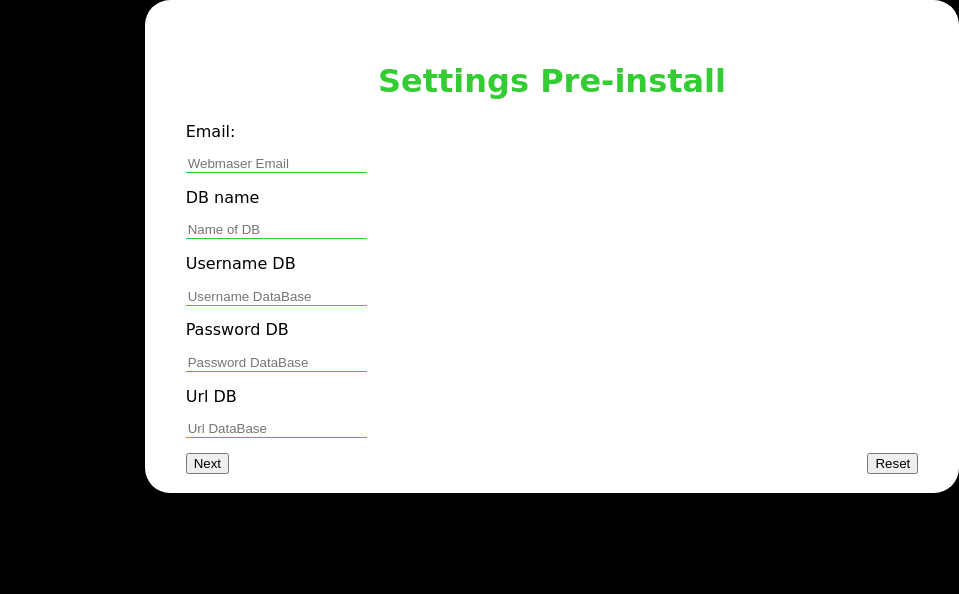
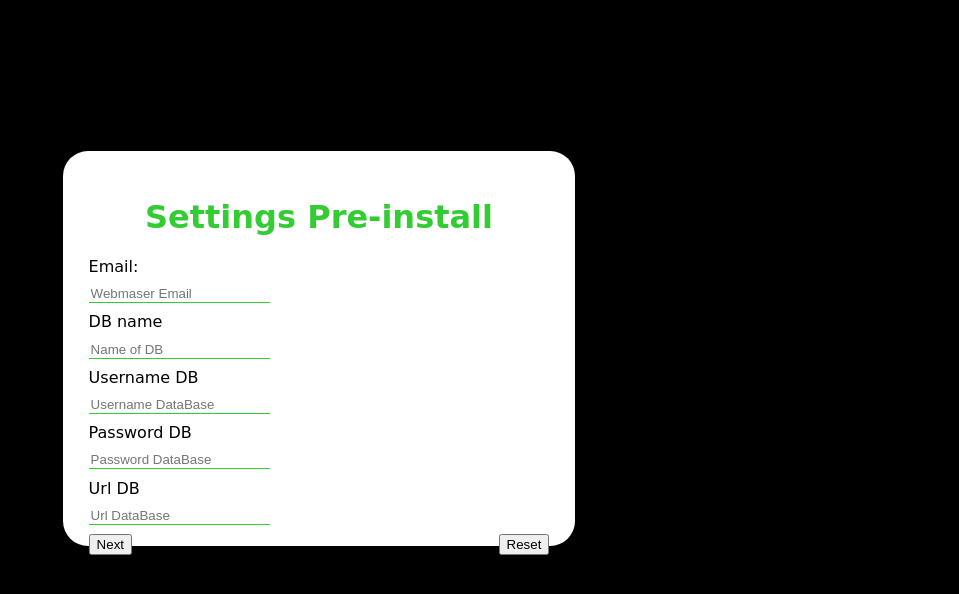
Before and after one commit to rospino74/StudentOS, a PHP site: page /admin/install.php?step=1 in a window 1280 px wide. Shown: the top 594 px of the page, without its empty margins (321-1280 px from the left). Run offline with PHP 8.4, Linux system fonts and the light colour scheme.

Commit message:
Fixing install page

```diff
--- a/Code/admin/install.php
+++ b/Code/admin/install.php
@@ -31,15 +31,15 @@ input[type=tel] {
 	-webkit-transition-property: border;
 	-webkit-transition-duration: 0.5s;
 }
-html, body {
+body {
     margin: 0;
 	padding: 0;
     background-color: black;
 	background-repeat: no-repeat;
 	font-family: "Comic Sans MS", cursive, sans-serif;
 	display: grid;
-	grid-rows: 35% auto 35%;
-	grid-columns: 30% auto 30%;
+	grid-template-rows: 35% auto 35%;
+	grid-template-columns: 30% auto 30%;
 }
 div.form {
 	grid-row: 2;
```
